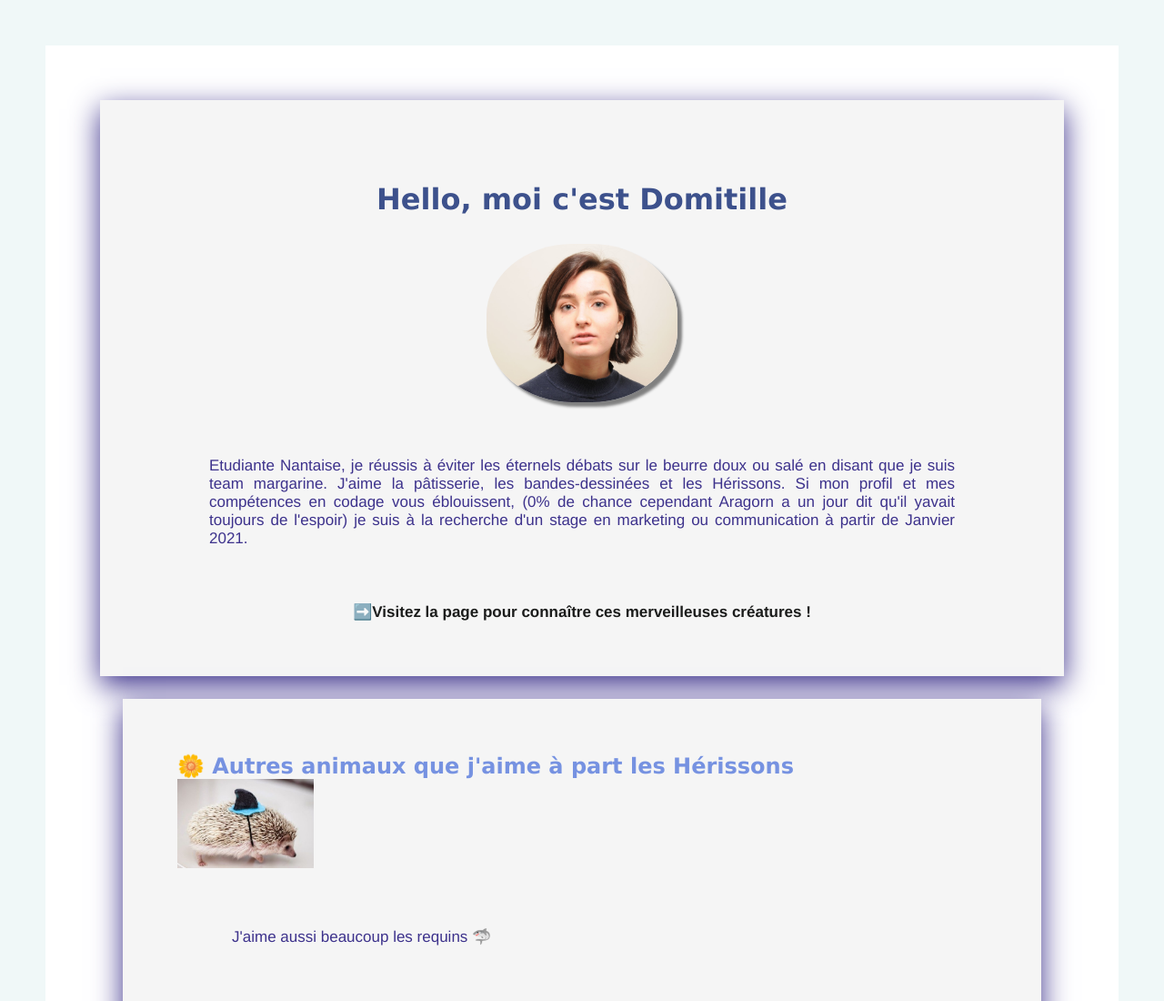
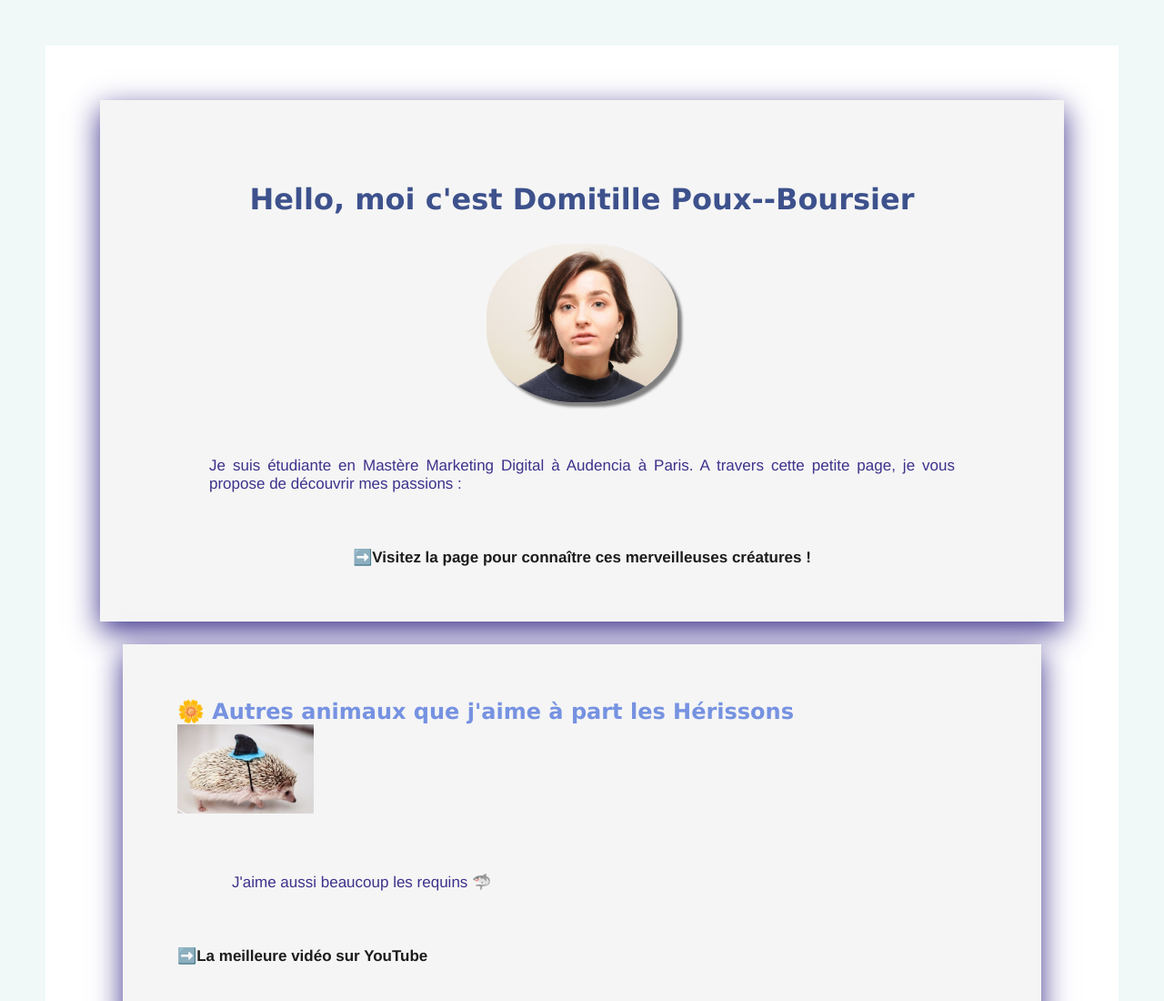
Before and after one commit to Grisanette/my-profile, a plain HTML site: page index.html in a window 1280 px wide. Shown: the top 1100 px of the page at 91% size. Drawn offline with Linux system fonts and the light colour scheme.

Commit message:
Update index.html

```diff
--- a/index.html
+++ b/index.html
@@ -18,10 +18,10 @@
 			">
 			<div class="info-presentation">
 
-				<h1> Hello, moi c'est Domitille  </h1>
+				<h1> Hello, moi c'est Domitille Poux--Boursier  </h1>
 					<img src="images/profile-picture.jpg" class= "img-circle shadowed" alt="Domitille Poux--Boursier">
 				<p>
-				Etudiante Nantaise, je réussis à éviter les éternels débats sur le beurre doux ou salé en disant que je suis team margarine. J'aime la pâtisserie, les bandes-dessinées et les Hérissons. Si mon profil et mes compétences en codage  vous éblouissent, (0% de chance cependant Aragorn a un jour dit qu'il yavait toujours de l'espoir) je suis à la recherche d'un stage en marketing ou communication à partir de Janvier 2021.
+				Je suis étudiante en Mastère Marketing Digital à Audencia à Paris. A travers cette petite page, je vous propose de découvrir mes passions :
 				</p>
 				<a href="https://www.aspas-nature.org/aspas/brochures-edition-aspas/connaitre-et-aider-les-herissons/?gclid=CjwKCAjwlbr8BRA0EiwAnt4MTgypHYMuE4bBCC1nXJj8Y8Sy7qLL8JKqZJltB4orLk0Nso8-vu-CFBoCzFYQAvD_BwE" target="_blank">➡️Visitez la page pour connaître ces merveilleuses créatures !</a>
 
```
